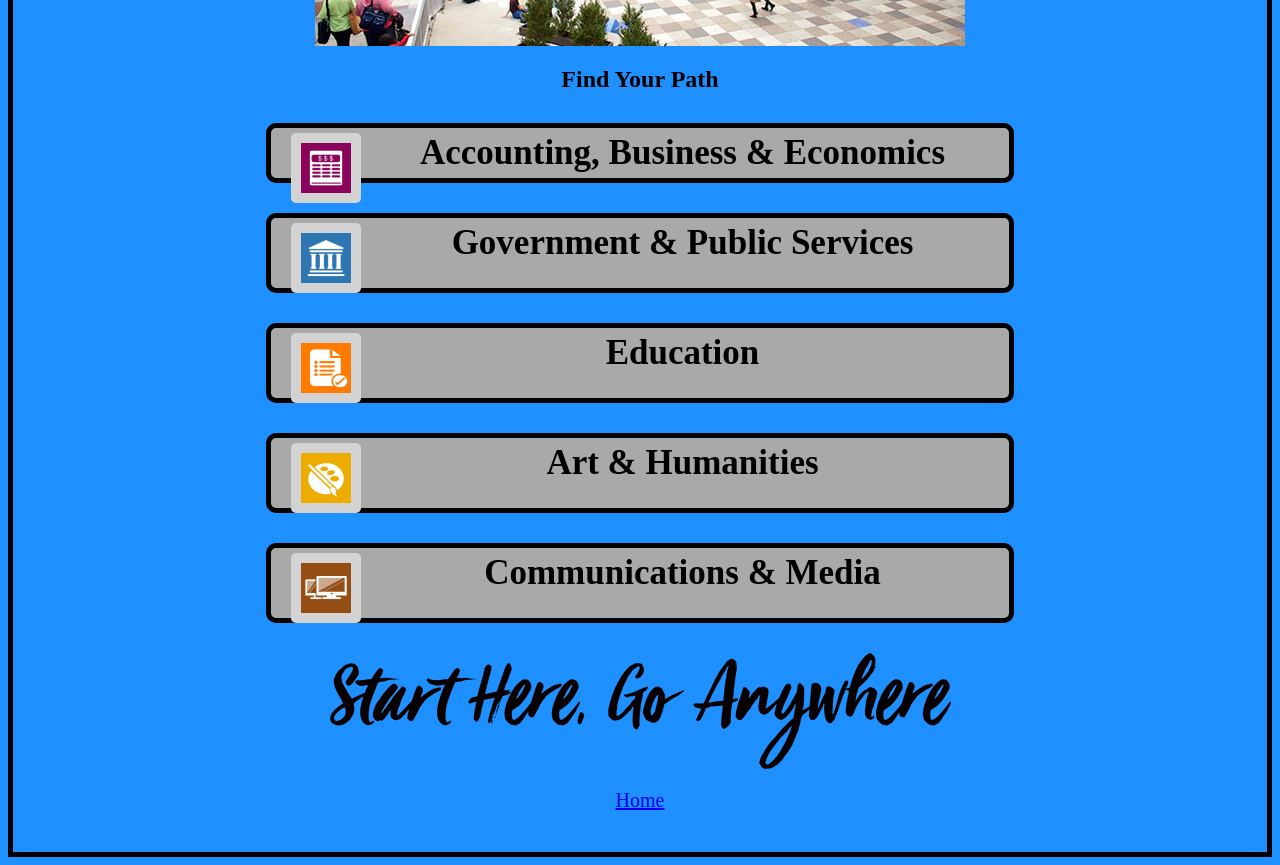
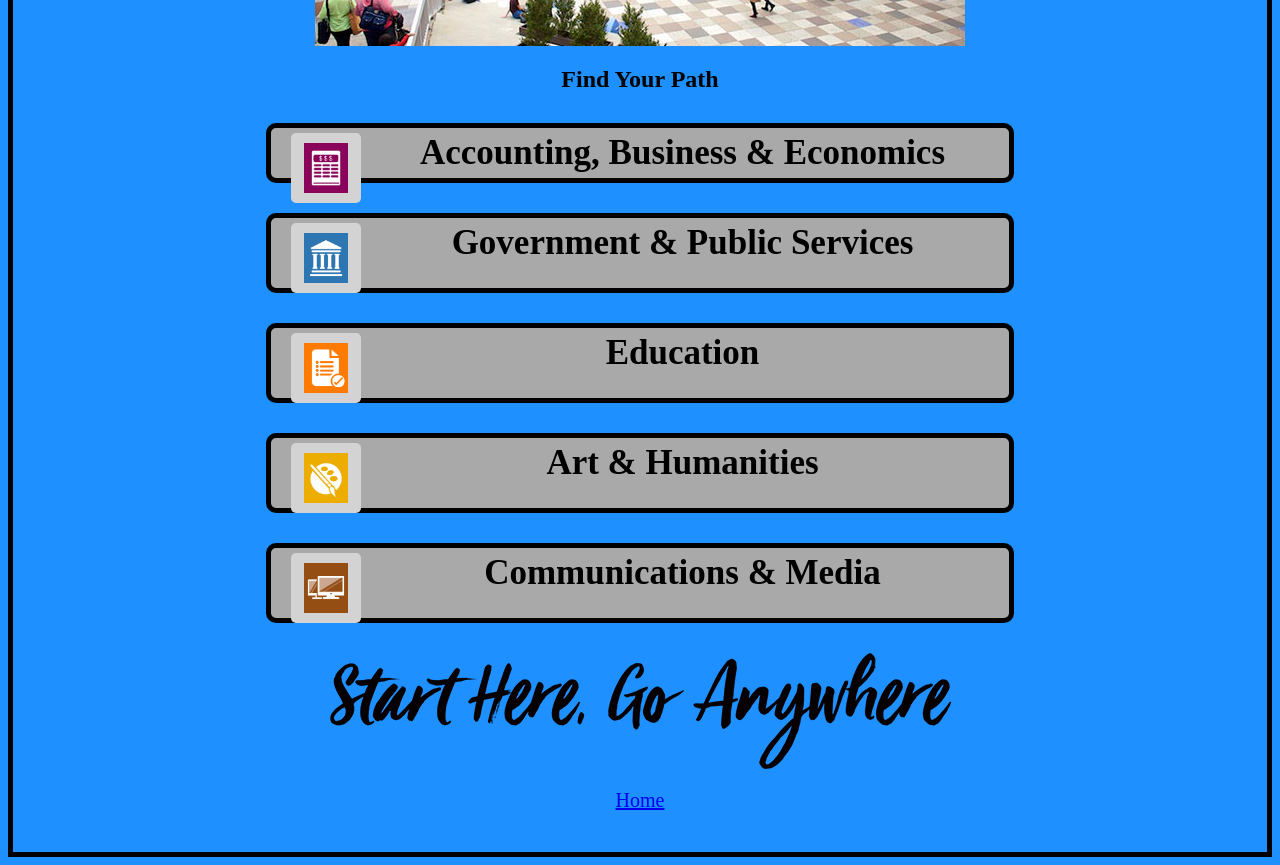
Before and after one commit to DhairyM/DhairyM.github.io, a plain HTML site: page Myuniversity.html in a window 1280 px wide. Shown: the part 880-1745 px from the top of the page. Drawn offline with Linux system fonts and the light colour scheme.

Commit message:
Update style2.css

```diff
--- a/style2.css
+++ b/style2.css
@@ -31,7 +31,8 @@ div {  text-align: center ;
              width: 50px;
              height: 50px;
              margin-left: 15px;
-            position: relative;}
+            position: relative;
+            object-fit: contain;}
 .Majors title {display: flex;
                align-items: center;
                padding: 10px;
```
